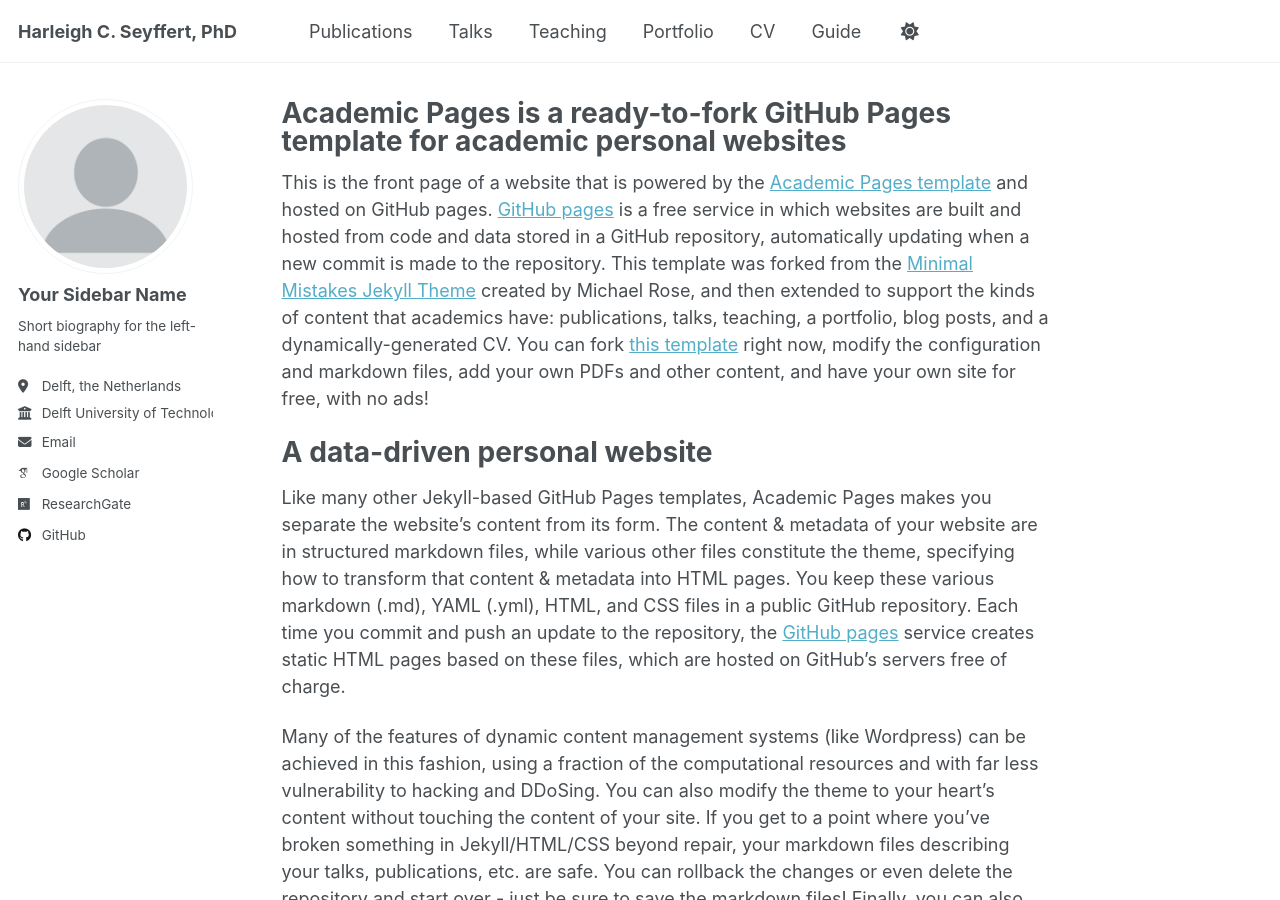
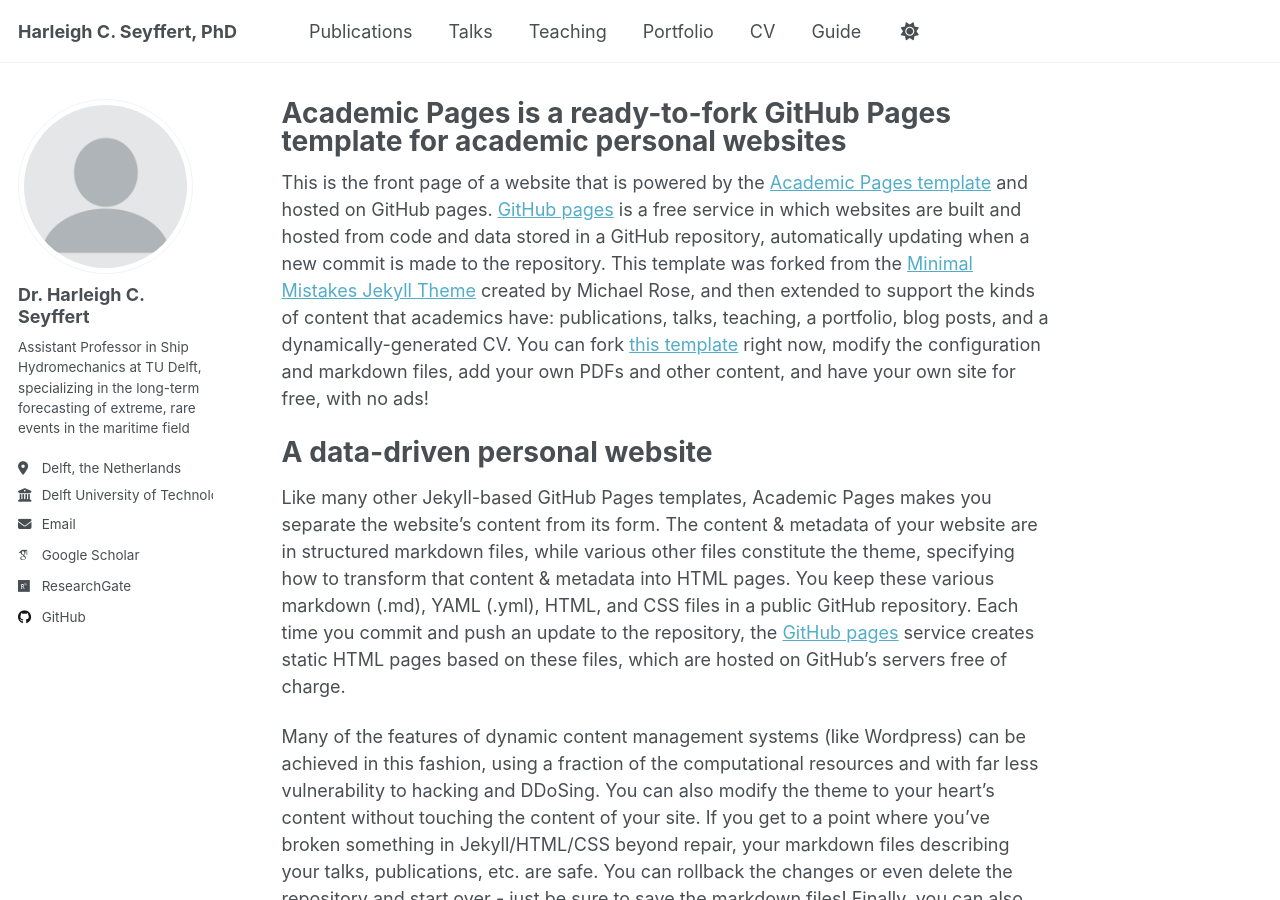
Before and after one commit to hcseyffert/github.io, a Jekyll site: the page built from _pages/about.md, in a window 1280 px wide and 900 px high. Built offline with Jekyll 4.4.1, drawn with Linux system fonts in a browser that asks for light colours; some web fonts are replaced.

Commit message:
Update _config.yml

```diff
--- a/_config.yml
+++ b/_config.yml
@@ -23,9 +23,9 @@ repository               : "academicpages/academicpages.github.io"
 author:
   # Biographic information
   avatar           : "profile.png"
-  name             : "Your Sidebar Name"
+  name             : "Dr. Harleigh C. Seyffert"
   pronouns         : # example: "she/her"
-  bio              : "Short biography for the left-hand sidebar"
+  bio              : "Assistant Professor in Ship Hydromechanics at TU Delft, specializing in the long-term forecasting of extreme, rare events in the maritime field"
   location         : "Delft, the Netherlands"
   employer         : "Delft University of Technology"
   uri              : # URL
```
